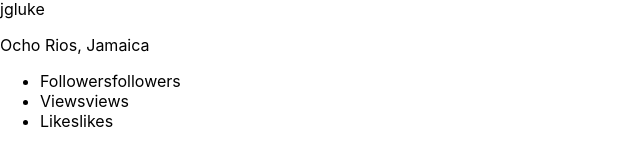
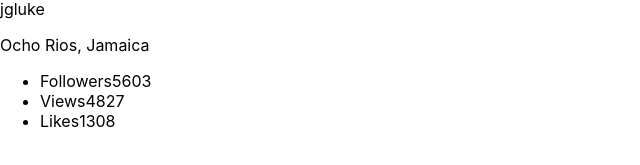
Before and after one commit to Andrzej33/goit-react-hw-01-components, a React (Create React App) app: page / in a window 1280 px wide. Shown: the part 357-522 px from the top of the page, without its empty margins (0-640 px from the left). Built offline with nearby package versions, Linux system fonts and the light colour scheme.

Commit message:
propTyps for task one

```diff
--- a/src/components/App.jsx
+++ b/src/components/App.jsx
@@ -4,7 +4,7 @@ import user from "../user.json"
 export const App = () => {
   return (
     <div>
-      <ProfileCard description={user}/>
+      <ProfileCard description={ user }/>
     </div>
   );
 };
--- a/src/components/Profile.jsx
+++ b/src/components/Profile.jsx
@@ -1,32 +1,48 @@
-export const ProfileCard = ({ description } ) => {
+import PropTypes  from 'prop-types'
+
+
+export const ProfileCard = ({ description: { avatar, username, tag, location, stats: { followers, views, likes } } }) => {
         return (
                 <div class="profile">
   <div class="description">
     <img
-      src={description.avatar}
+      src={avatar}
       alt="User avatar"
       class="avatar"
     />
-    <p class="name">{description.username}</p>
-    <p class="tag">{description.tag}</p>
-    <p class="location">{description.location}</p>
+    <p class="name">{username}</p>
+    <p class="tag">{tag}</p>
+    <p class="location">{location}</p>
   </div>
 
   <ul class="stats">
     <li>
       <span class="label">Followers</span>
-      <span class="quantity">followers</span>
+                <span class="quantity">{followers}</span>
     </li>
     <li>
       <span class="label">Views</span>
-      <span class="quantity">views</span>
+                <span class="quantity">{views}</span>
     </li>
     <li>
       <span class="label">Likes</span>
-      <span class="quantity">likes</span>
+                <span class="quantity">{likes}</span>
     </li>
   </ul>
 </div>
         )
 
 }
+
+
+ProfileCard.propTypes = {
+  description: PropTypes.shape({
+    avatar: PropTypes.string.isRequired,
+    username: PropTypes.string.isRequired,
+    tag: PropTypes.string.isRequired,
+    location: PropTypes.string.isRequired,
+    followers: PropTypes.number.isRequired,
+    views: PropTypes.number.isRequired,
+    likes: PropTypes.number.isRequired
+  }).isRequired
+}
```
